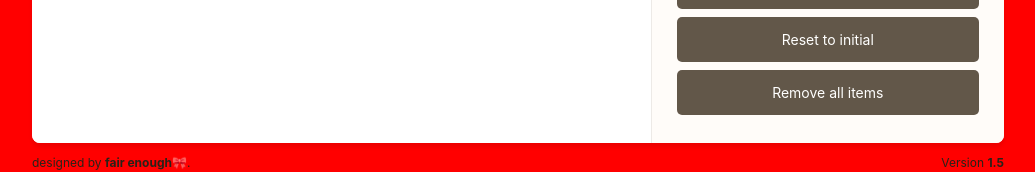
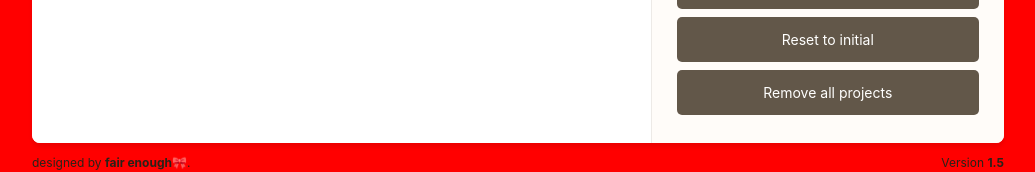
Before and after one commit to Swati-ctr/personal-proj, a React (Vite) app: page / in a window 1280 px wide. Shown: the part 562-734 px from the top of the page, without its empty margins (122-1157 px from the left). Built offline with nearby package versions, Linux system fonts and the light colour scheme.

Commit message:
Update ButtonGroup.jsx

```diff
--- a/src/ButtonGroup.jsx
+++ b/src/ButtonGroup.jsx
@@ -42,7 +42,7 @@ export default function ButtonGroup({
         }}
         buttonType='secondary'
       >
-        Remove all items
+        Remove all projects
       </Button>
     </section>
   );
```
